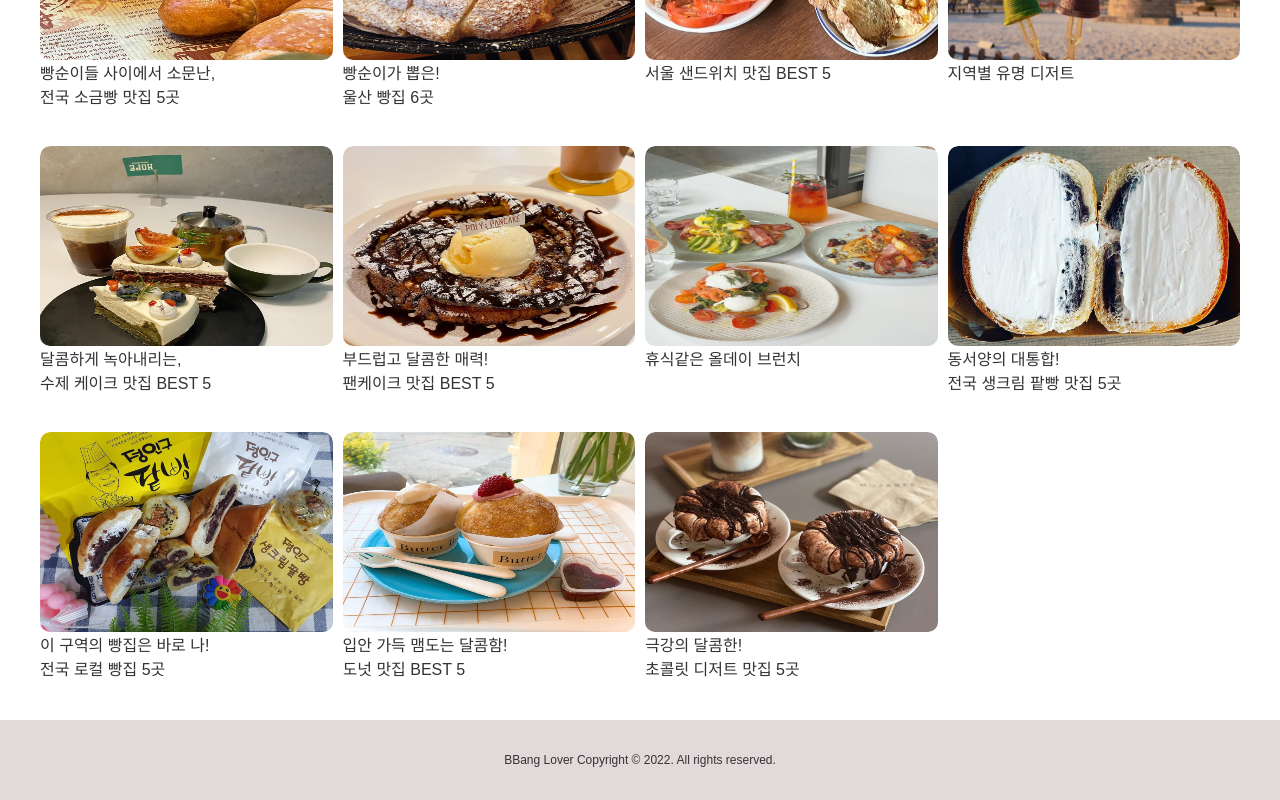
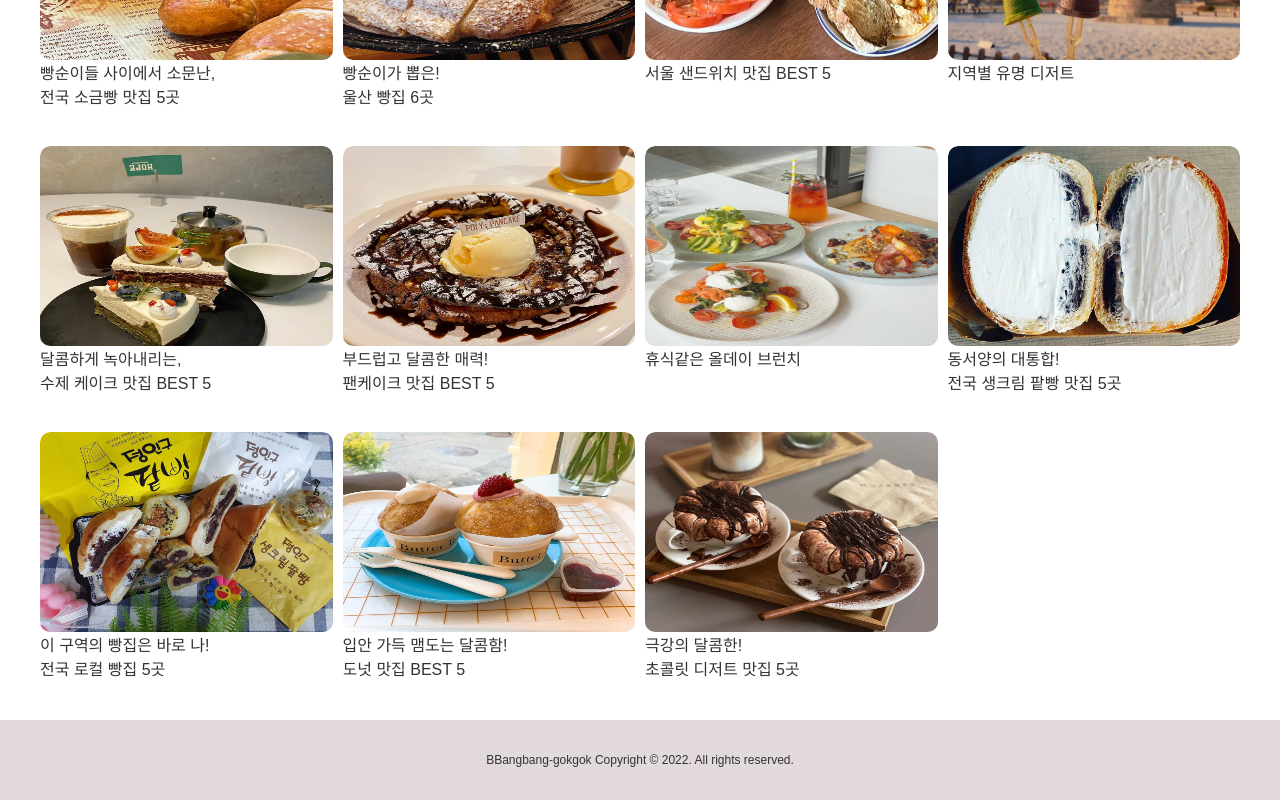
Before and after one commit to jiii-9/BBang-Lover-project, a React (Create React App) app: page / in a window 1280 px wide. Shown: the part 481-1281 px from the top of the page. Built offline with nearby package versions, Linux system fonts and the light colour scheme; no server answers; a web font is replaced by a local one.

Commit message:
change the project name of the footer part

```diff
--- a/src/components/Footer.js
+++ b/src/components/Footer.js
@@ -3,7 +3,7 @@ import "../style/components/footer.scss";
 function Footer() {
   return (
     <footer className="footer">
-      <p> BBang Lover Copyright © 2022. All rights reserved.</p>
+      <p> BBangbang-gokgok Copyright © 2022. All rights reserved.</p>
     </footer>
   );
 }
```
